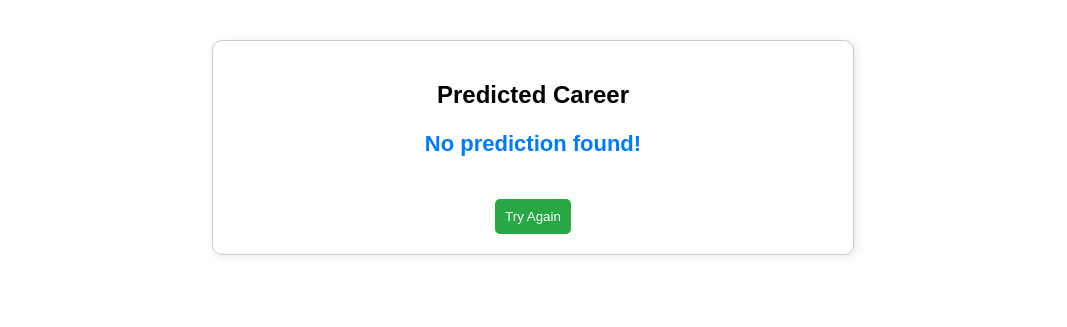
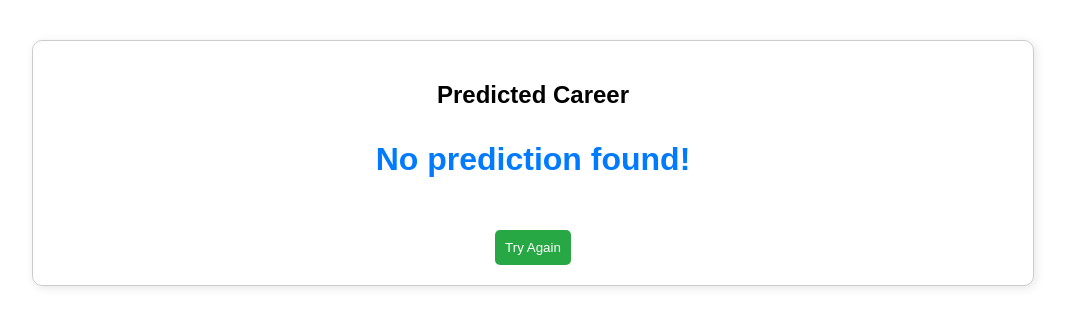
Before and after one commit to nanabalamanasa033-source/Automated_career_counselling, a Flask app: template templates/predict.html in a window 1280 px wide. Shown: the top 327 px of the page, without its empty margins (107-1174 px from the left). Run offline with Flask 3, Linux system fonts and the light colour scheme; the template is opened without the code that fills it, so the values that code supplies are empty.

Commit message:
Adjust container width and result font size

```diff
--- a/templates/predict.html
+++ b/templates/predict.html
@@ -11,7 +11,7 @@
             text-align: center;
         }
         .container {
-            width: 50%;
+            width: 80%;
             margin: auto;
             padding: 20px;
             border: 1px solid #ccc;
@@ -19,7 +19,7 @@
             box-shadow: 2px 2px 10px rgba(0,0,0,0.1);
         }
         .result {
-            font-size: 22px;
+            font-size: 32px;
             font-weight: bold;
             color: #007bff;
         }
```
